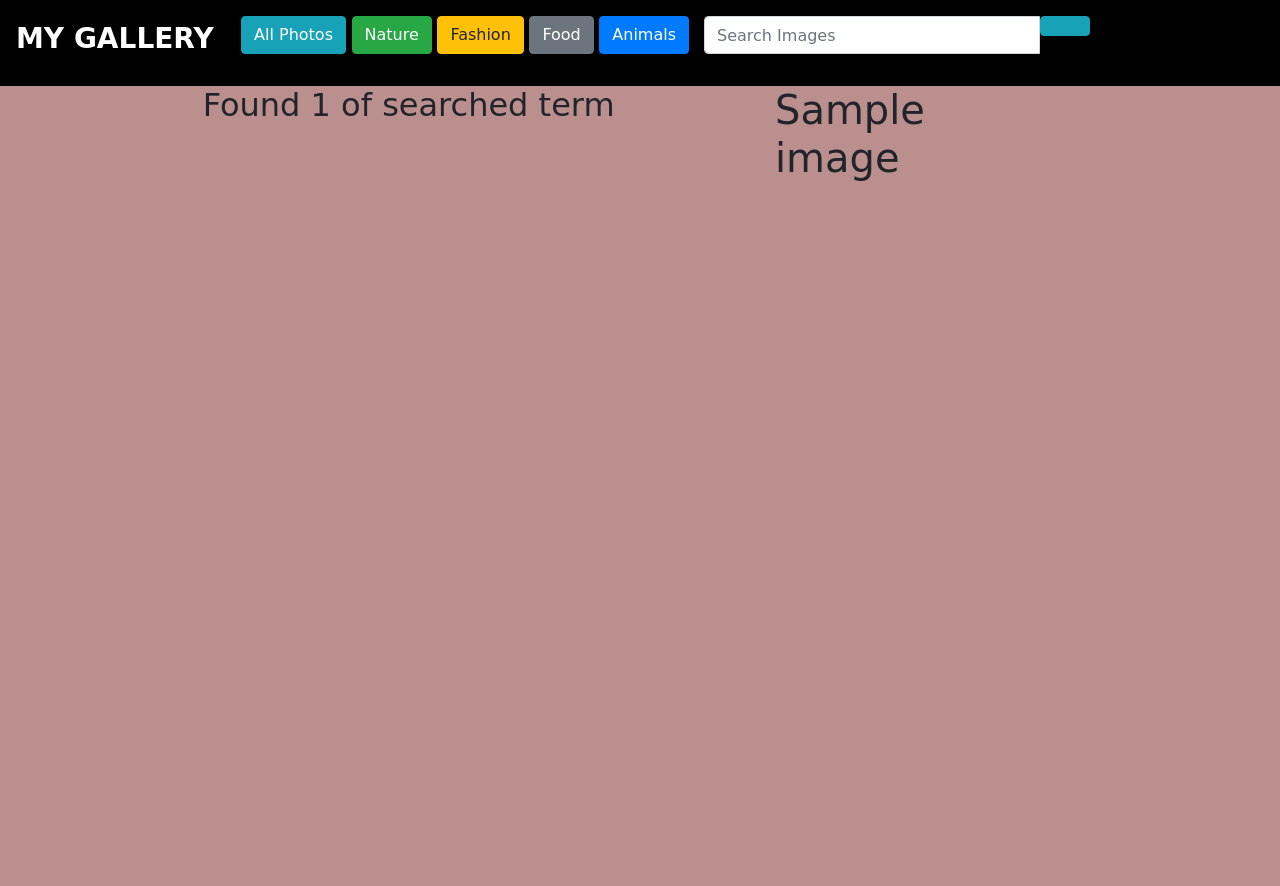
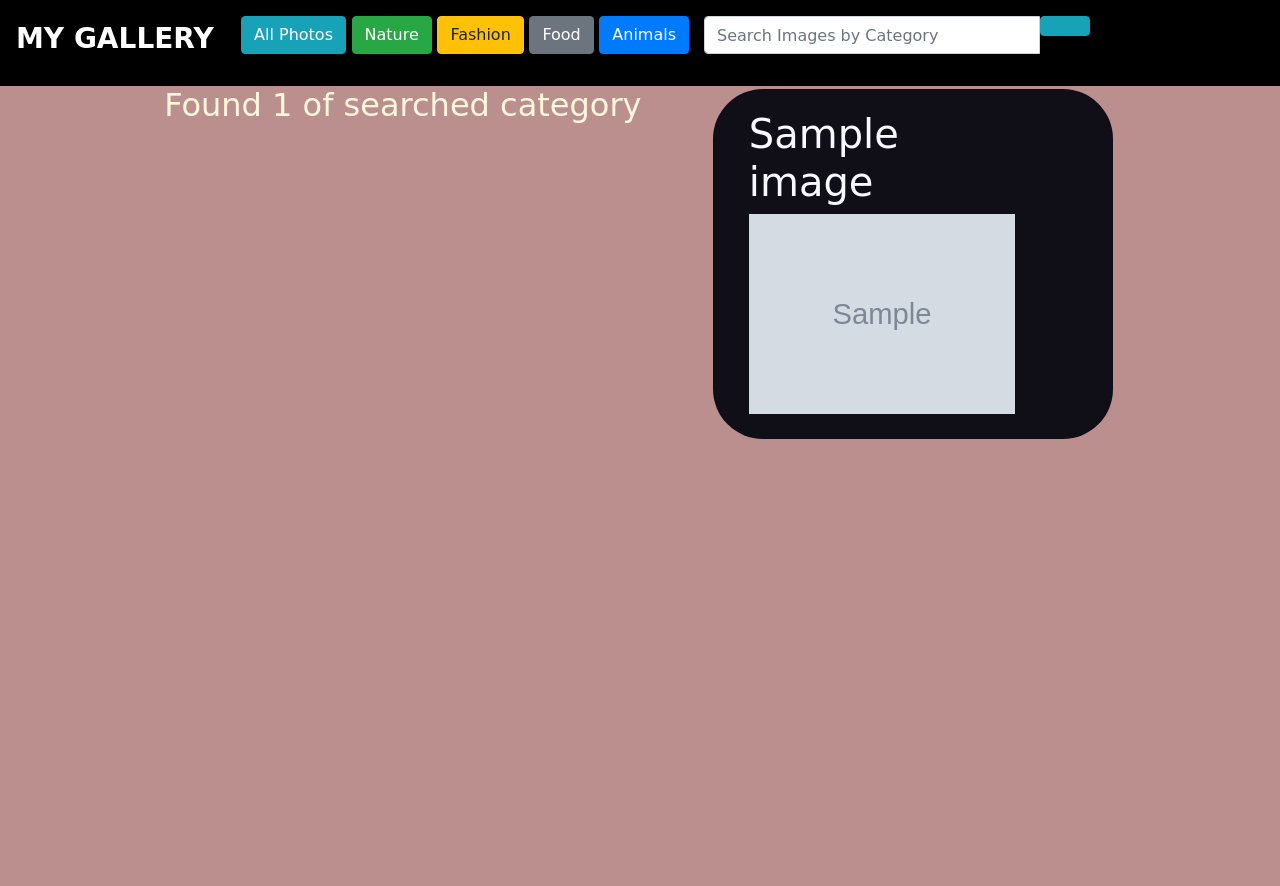
Before and after one commit to WambiruL/Gallery, a Django app: template photos/templates/search.html in a window 1280 px wide. Run offline with Django 3.2, Linux system fonts and the light colour scheme; the template is opened without the code that fills it: values that come from a table or form of the project are taken from there, others are empty; tables that the repository leaves empty hold one stand-in row (values such as "Sample post"); grey boxes marked "Sample" are stand-in pictures; some libraries are stand-ins or nearby versions; some web fonts are replaced.

Commit message:
Fix the search functionality

```diff
--- a/photos/models.py
+++ b/photos/models.py
@@ -90,11 +90,6 @@ class Image(models.Model):
         image=cls.objects.filter(category__name__icontains=category)
         return image
 
-    @classmethod
-    def filter_by_location(cls,location):
-        image_location=Image.objects.filter(location__name=location).all()
-        return image_location
-
 
     def __str__(self):
         return self.name
--- a/photos/templates/index.html
+++ b/photos/templates/index.html
@@ -24,9 +24,9 @@
 
     <!--search-->
     <div class="col-sm-4 col-md-4 navbar-right">
-        <form class="navbar-form" role="search">
+        <form class="navbar-form" role="search" action="{% url 'search_results' %}">
             <div class="input-group">
-                <input type="text" class="form-control" placeholder="Search Images" name="image">
+                <input type="text" class="form-control" placeholder="Search Images by Category" name="image_category">
                 <div class="input-group-btn">
                     <button class="btn btn-info" type="submit" style="width: 50px; height: 20px;"><i class="glyphicon glyphicon-search"></i></button>
                 </div>
@@ -85,7 +85,7 @@
                     <div class="modal-footer">
                         <input class="form-control input-lg" type="text" value="{{image.image.url}}" id="{{image.id}}.url">
                         <button class="btn btn-success btn-sm" onclick="copyLink('{{image.id}}.url')">Copy</button>
-                        <button type="button" class="btn btn-outline-danger btn-sm" data-dismiss="modal">Close
+                        <button type="button" class="btn btn-danger btn-sm" data-dismiss="modal">Close
                         </button>
                     </div>
                 </div>
--- a/photos/templates/search.html
+++ b/photos/templates/search.html
@@ -4,20 +4,22 @@
 
   <div class="row">
     {% if images%}
-      <h2>Found {{ images|length }} of searched term {{message}}</h2>
+      <h2 style="color:cornsilk;" >Found {{ images|length }} of searched category {{message}}</h2><br>
     {% else %}
       <h2> Found 0 images for the search term {{message}}</h2>
     {% endif %}
 
   </div>
-
   <div class="row">
 
   {% if images %}
     {% for image in images %}
-      <div class="col-sm-6 col-md-3">
+    <div class="card" style="height: 350px;">
+      <div class="col-md-10">
           <h1>{{image.name}}</h1>
+          <img style="height: 200px;" src="{{image.image.url}}">
       </div>
+    </div>
     {% endfor %}
   {% endif %}
   </div>
--- a/photos/urls.py
+++ b/photos/urls.py
@@ -3,7 +3,7 @@ from . import views
 
 urlpatterns=[
     url(r'^$',views.index,name = 'index'),
-    url(r'^search/',views.search_results,name='results'),
+    url(r'^search/',views.search_results,name='search_results'),
     url(r'^nature/$', views.nature, name = 'nature'),
     url(r'^fashion/$', views.fashion, name = 'fashion'),
     url(r'^food/$', views.food, name = 'food'),
```
Also changed, not shown: photos/views.py (+8 -3 lines), media/media/Business-casual-style-19.jpg (added).
